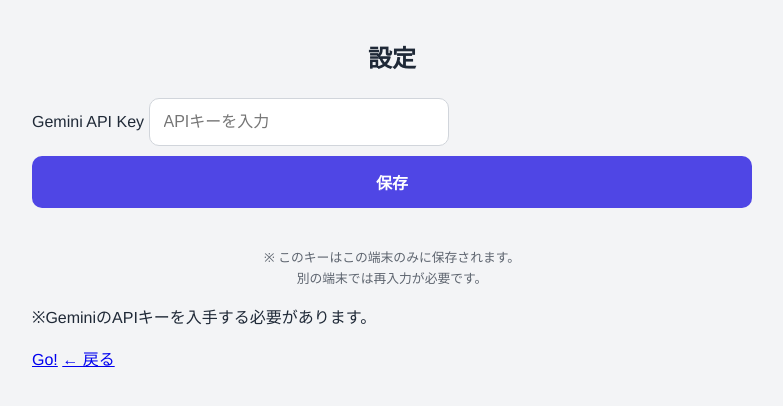
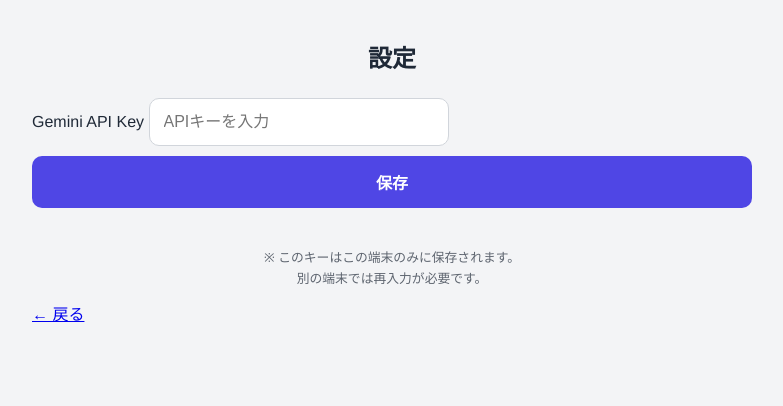
Before and after one commit to toshiria500/.github.io, a Flask app: template templates/Setting.html in a window 1280 px wide. Shown: the top 406 px of the page, without its empty margins (248-1031 px from the left). Run offline with Flask 3, Linux system fonts and the light colour scheme; the template is opened without the code that fills it, so the values that code supplies are empty; some web fonts are replaced.

Commit message:
Setting.html の更新

```diff
--- a/templates/Setting.html
+++ b/templates/Setting.html
@@ -21,9 +21,6 @@
     別の端末では再入力が必要です。
   </p>
 
-<p>※GeminiのAPIキーを入手する必要があります。</p>
-<a href="https://ai.google.dev/gemini-api/docs?hl=ja" class="link">Go!</a>
-
   <a href="../templates/gensokyo" class="back-link">← 戻る</a>
 </div>
 
```
